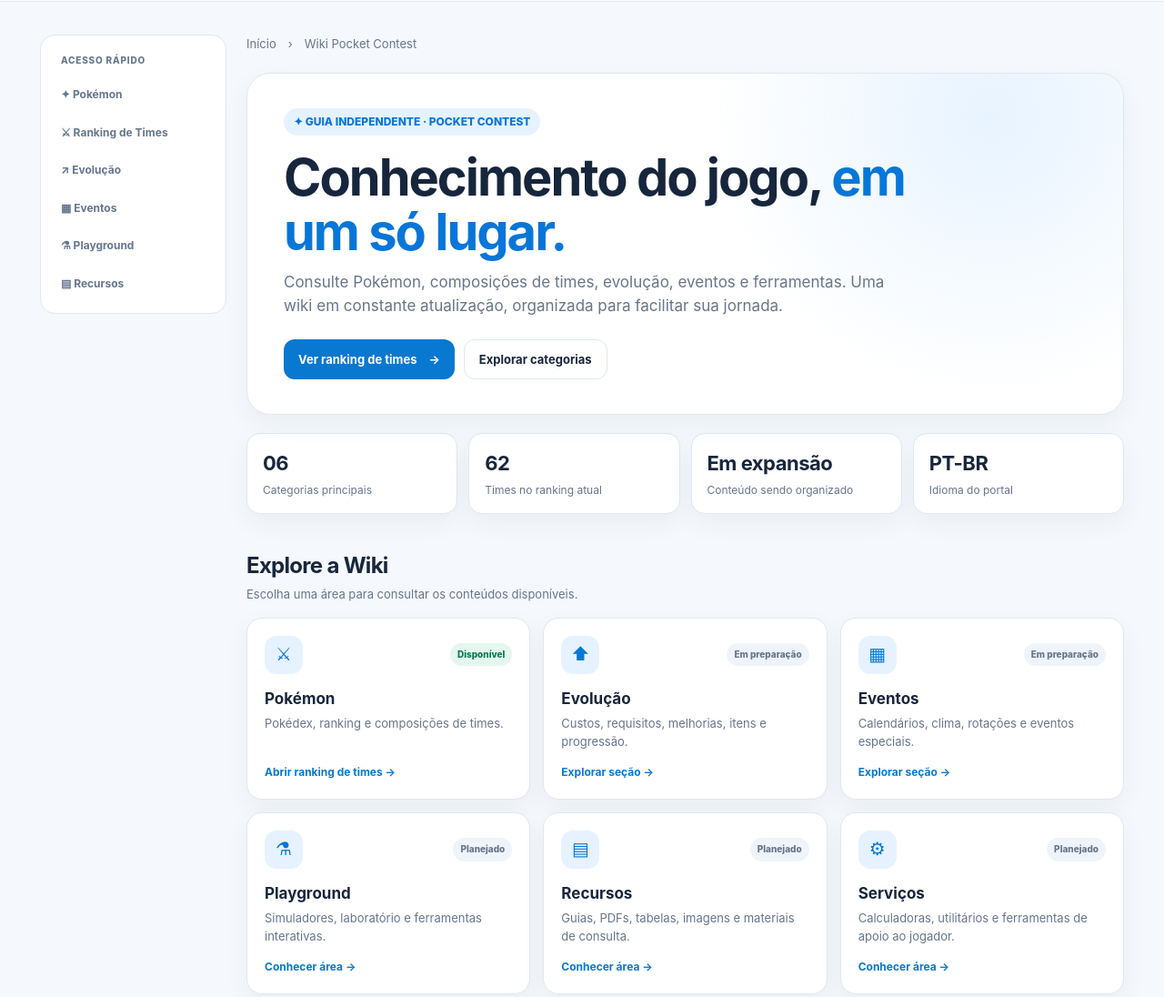
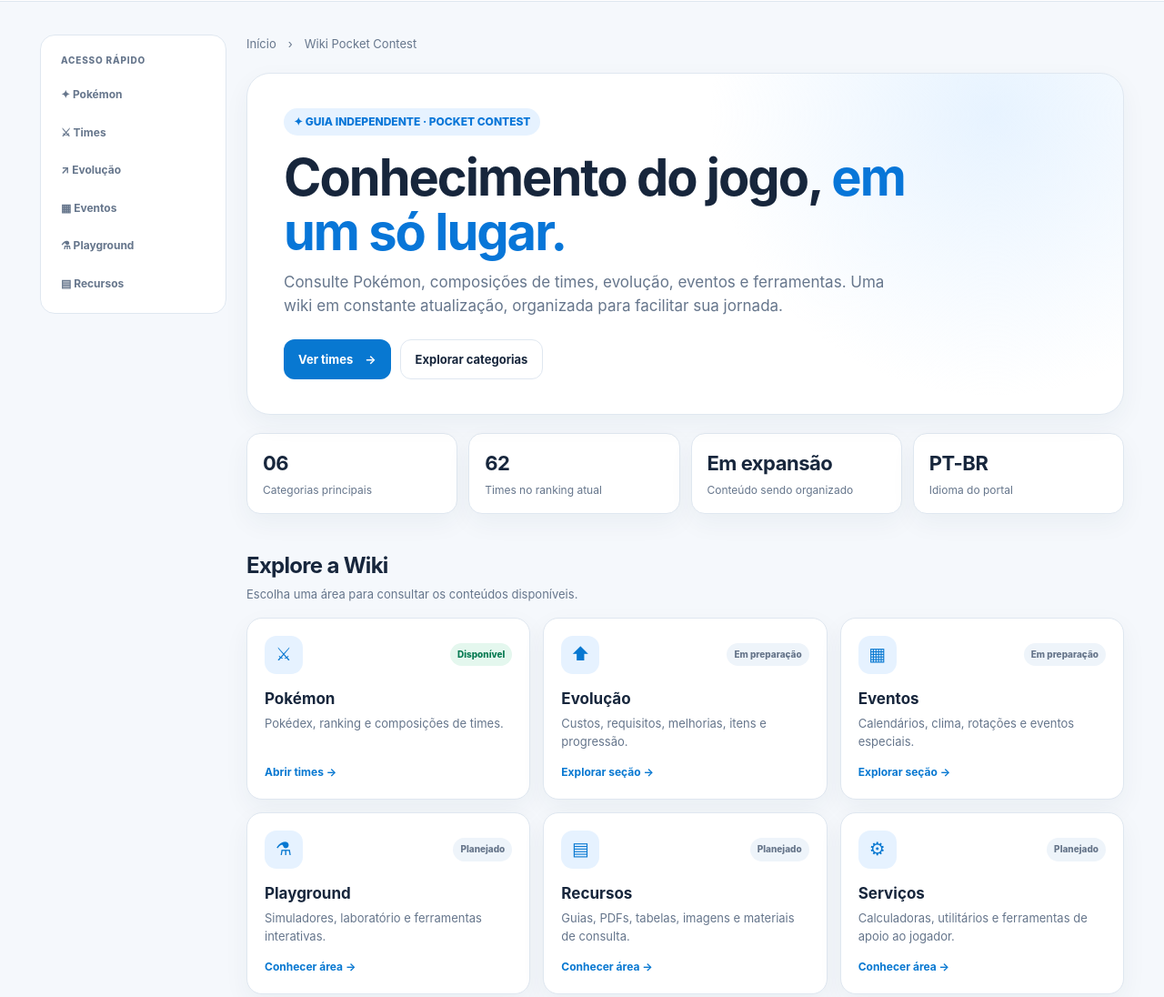
Before and after one commit to luizonline/Pokeland-Database, a plain HTML site: page index.html in a window 1280 px wide. Shown: the part 120-1216 px from the top of the page at 91% size. Drawn offline with Linux system fonts and the light colour scheme.

Commit message:
Renomeia Ranking de Times para Times

```diff
--- a/index.html
+++ b/index.html
@@ -56,7 +56,7 @@ body{color:var(--text)!important;background:var(--bg)!important}
 <header class="sitebar">
  <a class="brand" href="index.html"><span class="brandmark">✦</span><span>PokéGuide <em>Wiki</em></span></a>
  <nav class="mainnav" aria-label="Navegação principal">
-  <div class="navgroup"><button class="navtrigger active" aria-expanded="false">Pokémon <span>⌄</span></button><div class="dropdown"><div class="drophead">POKÉMON</div><a href="index.html#pokemon">Visão geral</a><a href="index.html#pokedex">Pokédex</a><a href="times.html">Ranking de Times</a><a href="index.html#tipos">Tipos e habilidades</a></div></div>
+  <div class="navgroup"><button class="navtrigger active" aria-expanded="false">Pokémon <span>⌄</span></button><div class="dropdown"><div class="drophead">POKÉMON</div><a href="index.html#pokemon">Visão geral</a><a href="index.html#pokedex">Pokédex</a><a href="times.html">Times</a><a href="index.html#tipos">Tipos e habilidades</a></div></div>
   <div class="navgroup"><button class="navtrigger" aria-expanded="false">Evolução <span>⌄</span></button><div class="dropdown"><div class="drophead">EVOLUÇÃO</div><a href="index.html#custos">Custos e requisitos</a><a href="index.html#melhorias">Melhorias e upgrades</a><a href="index.html#itens">Itens de evolução</a><a href="itens-carregados.html">Itens Carregados</a></div></div>
   <div class="navgroup"><button class="navtrigger" aria-expanded="false">Eventos <span>⌄</span></button><div class="dropdown"><div class="drophead">EVENTOS</div><a href="index.html#calendario">Calendário</a><a href="index.html#clima">Clima e rotações</a><a href="index.html#especiais">Eventos especiais</a></div></div>
   <div class="navgroup"><button class="navtrigger" aria-expanded="false">Playground <span>⌄</span></button><div class="dropdown"><div class="drophead">PLAYGROUND</div><a href="index.html#simuladores">Simuladores</a><a href="index.html#laboratorio">Laboratório</a></div></div>
@@ -66,20 +66,20 @@ body{color:var(--text)!important;background:var(--bg)!important}
  <div class="baractions"><button class="iconbtn" id="themeBtn" type="button" aria-label="Alternar tema" title="Alternar tema" onclick="var r=document.documentElement;var n=r.getAttribute('data-theme')==='dark'?'light':'dark';r.setAttribute('data-theme',n);r.style.colorScheme=n;this.textContent=n==='dark'?'☀':'☾';this.setAttribute('aria-pressed',n==='dark'?'true':'false');try{localStorage.setItem('pokeguide-theme',n)}catch(e){}">☾</button><a class="githubbtn" href="https://github.com/luizonline/Pokeland-Database" target="_blank" rel="noopener">GitHub ↗</a></div>
 </header>
 <div class="sectionbar"><a href="index.html">Início</a><span>›</span><a href="times.html">Pokémon</a><span>›</span><strong>Conteúdo da Wiki</strong><div class="sectionlinks"><a href="index.html#pokedex">Pokédex</a><a href="times.html">Times</a><a href="index.html#tipos">Tipos e habilidades</a></div></div>
-<main class="hybrid-main"><aside class="quickrail"><div class="rail-title">ACESSO RÁPIDO</div><a href="#pokemon">✦ Pokémon</a><a href="times.html">⚔ Ranking de Times</a><a href="#evolucao">↗ Evolução</a><a href="#eventos">▦ Eventos</a><a href="#playground">⚗ Playground</a><a href="#recursos">▤ Recursos</a></aside><div class="maincontent">
+<main class="hybrid-main"><aside class="quickrail"><div class="rail-title">ACESSO RÁPIDO</div><a href="#pokemon">✦ Pokémon</a><a href="times.html">⚔ Times</a><a href="#evolucao">↗ Evolução</a><a href="#eventos">▦ Eventos</a><a href="#playground">⚗ Playground</a><a href="#recursos">▤ Recursos</a></aside><div class="maincontent">
 <div class="crumb">Início　›　Wiki Pocket Contest</div>
 <section class="hero">
 <span class="eyebrow">✦ GUIA INDEPENDENTE · POCKET CONTEST</span>
 <h1>Conhecimento do jogo, <span style="color:#0876d8">em um só lugar.</span></h1>
 <p>Consulte Pokémon, composições de times, evolução, eventos e ferramentas. Uma wiki em constante atualização, organizada para facilitar sua jornada.</p>
-<div class="hero-actions"><a class="primary" href="times.html">Ver ranking de times　→</a><a class="secondary" href="#categorias">Explorar categorias</a></div>
+<div class="hero-actions"><a class="primary" href="times.html">Ver times　→</a><a class="secondary" href="#categorias">Explorar categorias</a></div>
 </section>
 <section class="stats" aria-label="Resumo da wiki">
 <div class="stat"><b>06</b><span>Categorias principais</span></div><div class="stat"><b>62</b><span>Times no ranking atual</span></div><div class="stat"><b>Em expansão</b><span>Conteúdo sendo organizado</span></div><div class="stat"><b>PT-BR</b><span>Idioma do portal</span></div>
 </section>
 <div class="section-head" id="categorias"><div><h2>Explore a Wiki</h2><p>Escolha uma área para consultar os conteúdos disponíveis.</p></div></div>
 <section class="cards" id="pokemon">
-<a class="card" href="times.html"><div class="card-top"><span class="ico">⚔</span><span class="status live">Disponível</span></div><h3>Pokémon</h3><p>Pokédex, ranking e composições de times.</p><span class="link">Abrir ranking de times →</span></a>
+<a class="card" href="times.html"><div class="card-top"><span class="ico">⚔</span><span class="status live">Disponível</span></div><h3>Pokémon</h3><p>Pokédex, ranking e composições de times.</p><span class="link">Abrir times →</span></a>
 <a class="card" href="#evolucao"><div class="card-top"><span class="ico">⬆</span><span class="status">Em preparação</span></div><h3>Evolução</h3><p>Custos, requisitos, melhorias, itens e progressão.</p><span class="link">Explorar seção →</span></a>
 <a class="card" href="#eventos"><div class="card-top"><span class="ico">▦</span><span class="status">Em preparação</span></div><h3>Eventos</h3><p>Calendários, clima, rotações e eventos especiais.</p><span class="link">Explorar seção →</span></a>
 <a class="card" href="#playground"><div class="card-top"><span class="ico">⚗</span><span class="status">Planejado</span></div><h3>Playground</h3><p>Simuladores, laboratório e ferramentas interativas.</p><span class="link">Conhecer área →</span></a>
```
